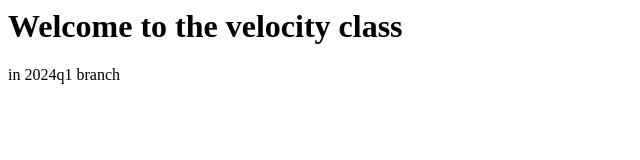
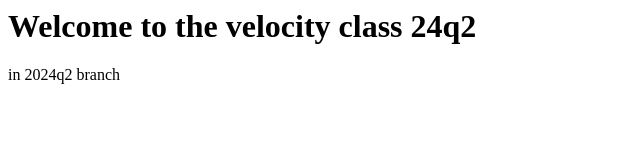
Before and after one commit to KratiV123/jenkins-2project, a plain HTML site: page index.html in a window 1280 px wide. Shown: the whole page, without its empty margins (0-640 px from the left). Drawn offline with Linux system fonts and the light colour scheme.

Commit message:
added file in 2024q2 branch

```diff
--- a/index.html
+++ b/index.html
@@ -1,9 +1,9 @@
 <html>
 <body>
 
-<h1>Welcome to the velocity class</h1>
+<h1>Welcome to the velocity class 24q2</h1>
 
-<p>in 2024q1 branch</p>
+<p>in 2024q2 branch</p>
 
 </body>
 </html>
```
